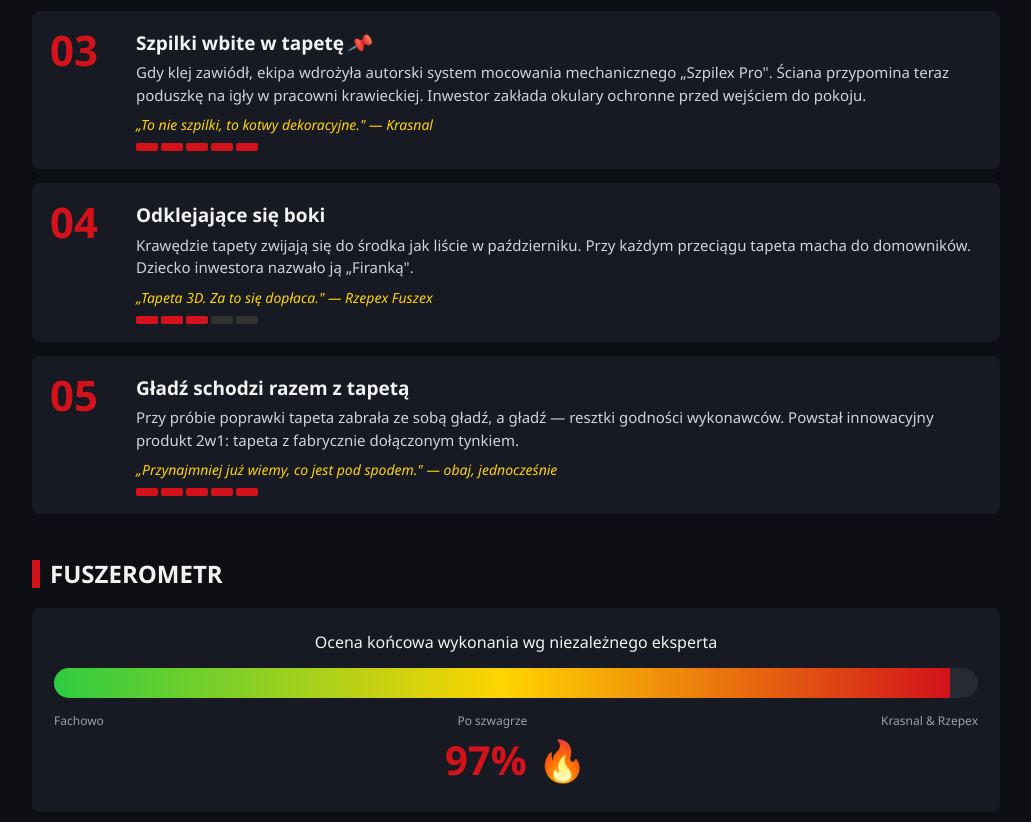
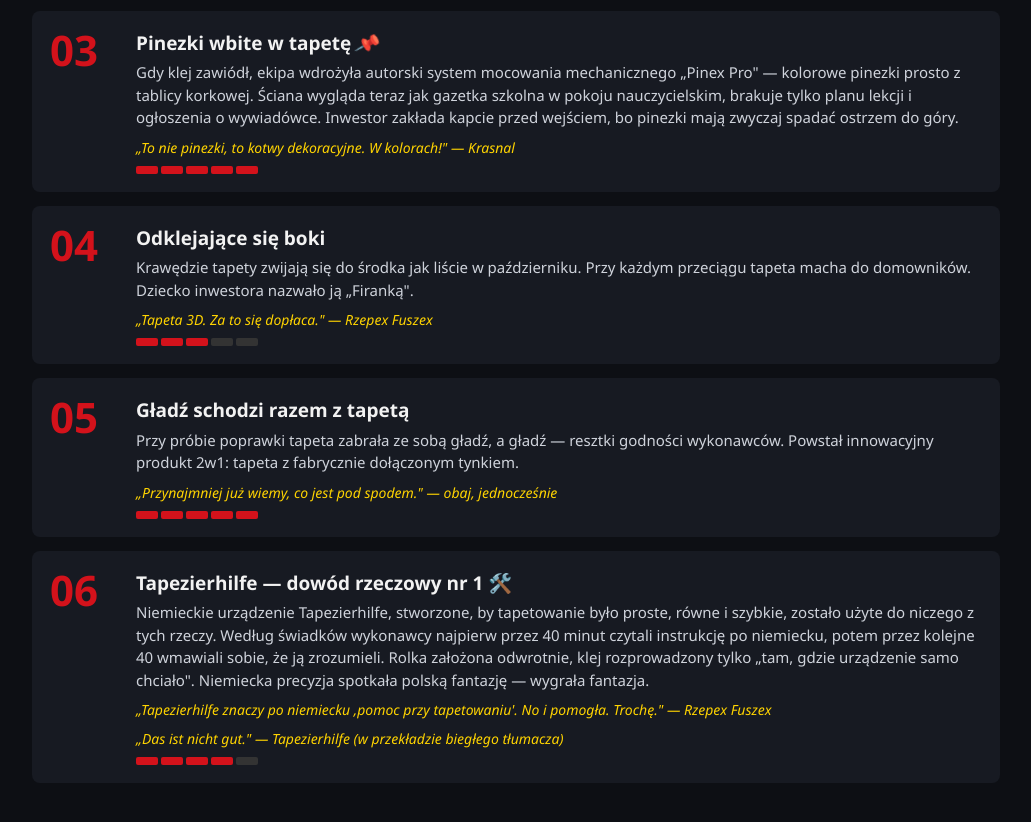
Before and after one commit to forzaKuba/fuszex-, a plain HTML site: page index.html in a window 1280 px wide. Shown: the part 1945-2767 px from the top of the page, without its empty margins (124-1155 px from the left). Drawn offline with Linux system fonts and the light colour scheme.

Commit message:
Swap sewing pins for corkboard pushpins, add Tapezierhilfe defect
Co-Authored-By: Claude Opus 5.5 <noreply@anthropic.com>
Claude-Session: https://claude.ai/code/session_01EjzGdmrC1QFyUuMHy9YPJX

```diff
--- a/index.html
+++ b/index.html
@@ -137,7 +137,8 @@
 
 <div class="ticker"><div class="ticker-inner">
   <b>PILNE</b> Tapeta Muralfix odkleja się szybciej niż kurs złotówki
-  <b>PILNE</b> Na ścianie znaleziono 47 szpilek krawieckich — „to element konstrukcyjny" twierdzą wykonawcy
+  <b>PILNE</b> Na ścianie znaleziono 47 pinezek od tablicy korkowej — „to element konstrukcyjny" twierdzą wykonawcy
+  <b>PILNE</b> Tapezierhilfe przesłuchana przez prokuraturę — „Ja tylko wykonywałam polecenia"
   <b>PILNE</b> Poziomica zeznaje: „Nikt mnie nie zapytał o zdanie"
   <b>PILNE</b> Gładź zażądała rozwodu ze ścianą
   <b>PILNE</b> Rozliczenie w kartach Pokémon — urząd skarbowy prosi o wycenę holografików
@@ -171,7 +172,7 @@
         <div class="nick">„Krasnal"</div>
         <div class="name">Łukasz Sz. — Główny Specjalista ds. Kleju (oszczędnego)</div>
         <ul>
-          <li>🧰 Narzędzie: szpilka krawiecka</li>
+          <li>🧰 Narzędzie: pinezka do tablicy korkowej</li>
           <li>📏 Stosunek do poziomicy: obojętny</li>
           <li>💬 „Na oko też jest równo, tylko inne oko"</li>
           <li>🎴 Stawka: 3 karty, w tym 1 błyszcząca</li>
@@ -219,9 +220,9 @@
     <div class="defect">
       <div class="num">03</div>
       <div>
-        <h3>Szpilki wbite w tapetę <span class="pin">📌</span></h3>
-        <p>Gdy klej zawiódł, ekipa wdrożyła autorski system mocowania mechanicznego „Szpilex Pro". Ściana przypomina teraz poduszkę na igły w pracowni krawieckiej. Inwestor zakłada okulary ochronne przed wejściem do pokoju.</p>
-        <div class="quote">„To nie szpilki, to kotwy dekoracyjne." — Krasnal</div>
+        <h3>Pinezki wbite w tapetę <span class="pin">📌</span></h3>
+        <p>Gdy klej zawiódł, ekipa wdrożyła autorski system mocowania mechanicznego „Pinex Pro" — kolorowe pinezki prosto z tablicy korkowej. Ściana wygląda teraz jak gazetka szkolna w pokoju nauczycielskim, brakuje tylko planu lekcji i ogłoszenia o wywiadówce. Inwestor zakłada kapcie przed wejściem, bo pinezki mają zwyczaj spadać ostrzem do góry.</p>
+        <div class="quote">„To nie pinezki, to kotwy dekoracyjne. W kolorach!" — Krasnal</div>
         <div class="severity"><i class="on"></i><i class="on"></i><i class="on"></i><i class="on"></i><i class="on"></i></div>
       </div>
     </div>
@@ -243,6 +244,16 @@
         <p>Przy próbie poprawki tapeta zabrała ze sobą gładź, a gładź — resztki godności wykonawców. Powstał innowacyjny produkt 2w1: tapeta z fabrycznie dołączonym tynkiem.</p>
         <div class="quote">„Przynajmniej już wiemy, co jest pod spodem." — obaj, jednocześnie</div>
         <div class="severity"><i class="on"></i><i class="on"></i><i class="on"></i><i class="on"></i><i class="on"></i></div>
+      </div>
+    </div>
+    <div class="defect">
+      <div class="num">06</div>
+      <div>
+        <h3>Tapezierhilfe — dowód rzeczowy nr 1 🛠️</h3>
+        <p>Niemieckie urządzenie Tapezierhilfe, stworzone, by tapetowanie było proste, równe i szybkie, zostało użyte do niczego z tych rzeczy. Według świadków wykonawcy najpierw przez 40 minut czytali instrukcję po niemiecku, potem przez kolejne 40 wmawiali sobie, że ją zrozumieli. Rolka założona odwrotnie, klej rozprowadzony tylko „tam, gdzie urządzenie samo chciało". Niemiecka precyzja spotkała polską fantazję — wygrała fantazja.</p>
+        <div class="quote">„Tapezierhilfe znaczy po niemiecku ‚pomoc przy tapetowaniu'. No i pomogła. Trochę." — Rzepex Fuszex</div>
+        <div class="quote">„Das ist nicht gut." — Tapezierhilfe (w przekładzie biegłego tłumacza)</div>
+        <div class="severity"><i class="on"></i><i class="on"></i><i class="on"></i><i class="on"></i><i></i></div>
       </div>
     </div>
   </section>
@@ -268,7 +279,7 @@
       <tbody>
         <tr><td>Położenie tapety Muralfix (krzywo)</td><td>1 ściana</td><td>Pikachu (zwykły)</td><td class="paid">Opłacone</td></tr>
         <tr><td>Obsługa urządzenia Tapezierhilfe</td><td>1 h nauki z YouTube</td><td>Bulbasaur</td><td class="paid">Opłacone</td></tr>
-        <tr><td>Montaż szpilek „Szpilex Pro"</td><td>47 szt.</td><td>Magikarp ×47</td><td class="disputed">Sporne</td></tr>
+        <tr><td>Montaż pinezek „Pinex Pro" (kolorowe)</td><td>47 szt.</td><td>Magikarp ×47</td><td class="disputed">Sporne</td></tr>
         <tr><td>Usługa zdjęcia gładzi (gratis)</td><td>ok. 2 m²</td><td>Psyduck</td><td class="disputed">Reklamacja</td></tr>
         <tr><td>Konsultacja „na oko"</td><td>bez limitu</td><td>Snorlax (śpi)</td><td class="disputed">Nie dotarł</td></tr>
         <tr><td>RAZEM</td><td></td><td>51 kart + 1 holo Charizard (żądanie)</td><td class="disputed">ODMOWA</td></tr>
@@ -282,7 +293,7 @@
   <section>
     <div class="verdict">
       <h3>Werdykt redakcji</h3>
-      <p>Ściana do skucia, gładź do poprawy, wykonawcy na szkolenie BHP z obsługi kleju.<br>Tapeta, wbrew wszystkiemu, nadal walczy. Trzymamy kciuki. I szpilki.</p>
+      <p>Ściana do skucia, gładź do poprawy, wykonawcy na szkolenie BHP z obsługi kleju.<br>Tapeta, wbrew wszystkiemu, nadal walczy. Trzymamy kciuki. I pinezki.</p>
       <div class="stampbox">FUSZERKA ROKU 2026</div>
     </div>
   </section>
```
